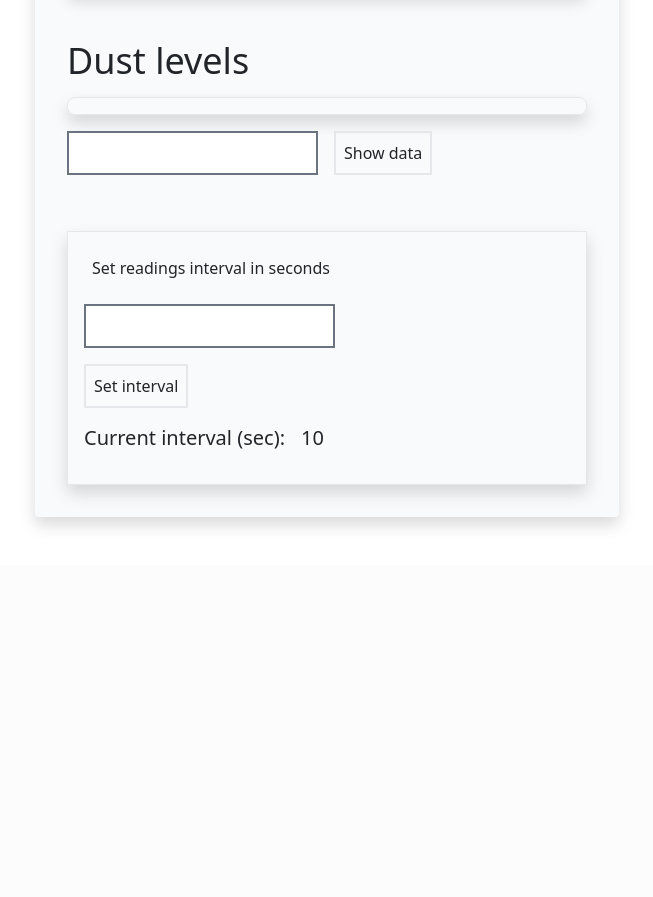
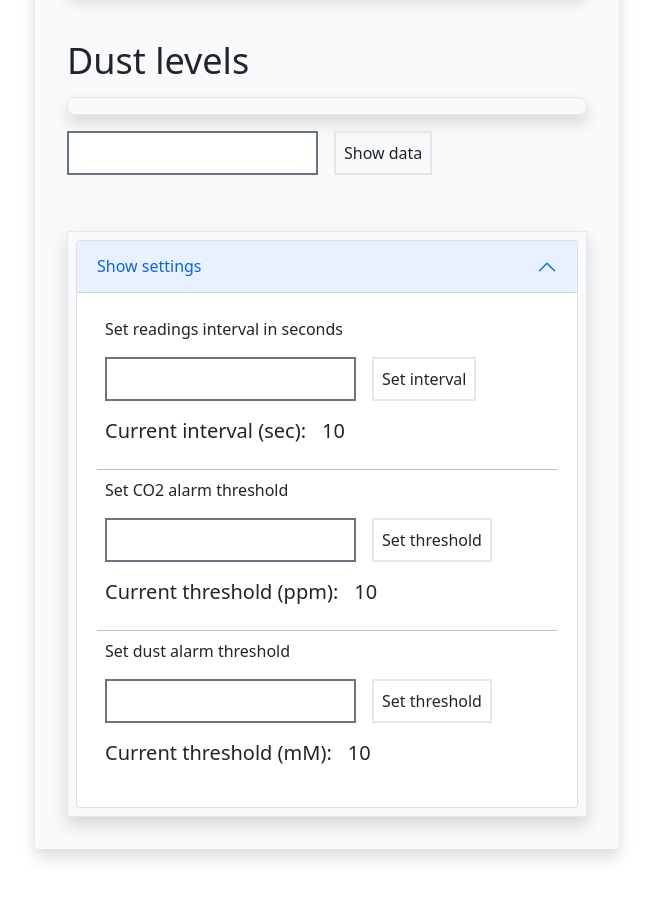
Before and after one commit to x4wiz/CITS5506_Server_Codebase, a Flask app: page /p1 in a window 1280 px wide. Shown: the part 955-1852 px from the top of the page, without its empty margins (313-966 px from the left). Before the commit the page ends 1482 px from the top, so only its background shows below. Run offline with Flask 2, Linux system fonts and the light colour scheme; the visitor is signed in with stand-in values (Sample User, id 1); some libraries are stand-ins or nearby versions.

Commit message:
settings block / datetime fixed

```diff
--- a/app/models.py
+++ b/app/models.py
@@ -30,7 +30,7 @@
 
 class Data(db.Model):
     id = db.Column(db.Integer, db.Identity(start=1, cycle=True), primary_key=True)
-    timestamp = db.Column(db.DateTime, index=True)
+    timestamp = db.Column(db.DateTime, default=datetime.now)
     temp = db.Column(db.Float)
     humid = db.Column(db.Float)
     heat = db.Column(db.Float)
--- a/app/routes.py
+++ b/app/routes.py
@@ -1,6 +1,5 @@
 import json
-from datetime import datetime
-
+from datetime import datetime, timezone
 from flask import request, render_template, jsonify, flash, redirect, \
     url_for
 from flask_login import current_user, login_user, logout_user, login_required, \
@@ -11,8 +10,8 @@
 from app import db
 from app.forms import LoginForm
 from app.forms import RegistrationForm
+from app.functions.api_header import authorize_request
 from app.functions.helpers import analise_co2_over1000, moving_average
-from app.functions.api_header import authorize_request
 from app.models import User, Data
 
 
@@ -80,7 +79,6 @@
 # --- receive data from device --- #
 @app.route('/api/v1/receive_data', methods=["POST"])
 def receive_data():
-
     response = request.get_json()
     print(response)
     # with open('app/static/readings.txt', 'a') as file:
@@ -93,10 +91,11 @@
     dust = float(response["data"].split(" ")[3])
     co2 = int(response["data"].split(" ")[4])
     tvoc = int(response["data"].split(" ")[5])
-    timestamp = datetime.now()
-    print(timestamp)
+    timestamp = datetime.utcnow()
+    local_time = timestamp.replace(tzinfo=timezone.utc).astimezone(tz=None)
+    print("Local time on receiving: ", local_time)
 
-    data = Data(timestamp=timestamp, temp=temp, humid=humid, heat=heat,
+    data = Data(temp=temp, humid=humid, heat=heat,
                 dust=dust, co2=co2, tvoc=tvoc)
     db.session.add(data)
     db.session.commit()
@@ -125,6 +124,9 @@
 def get_readings():
     response = Data.query.order_by(Data.id.desc()).first().as_dict()
     print(response)
+    timestamp = datetime.utcnow()
+    local_time = timestamp.replace(tzinfo=timezone.utc).astimezone(tz=None)
+    print(local_time)
     return response
 
 
@@ -175,6 +177,23 @@
     with open('app/static/settings.json', 'r+') as file:
         data = json.load(file)
         data["interval"] = int(response["interval"])
+        file.seek(0)
+        json.dump(data, file, indent=4)
+        file.truncate()
+    return response
+
+
+# --- set CO2 and dust thresholds ---- #
+@app.route('/api/v1/set_threshold', methods=["POST", "GET"])
+def set_threshold():
+    response = request.get_json()
+    print(response)
+    with open('app/static/settings.json', 'r+') as file:
+        data = json.load(file)
+        if response["sensor"] == "co2":
+            data["co2_threshold"] = int(response["threshold"])
+        else:
+            data["dust_threshold"] = response["threshold"]
         file.seek(0)
         json.dump(data, file, indent=4)
         file.truncate()
--- a/app/static/dist/main.css
+++ b/app/static/dist/main.css
@@ -884,6 +884,15 @@
   border-bottom-width: calc(1px * var(--tw-divide-y-reverse));
 }
 
+.divide-black > :not([hidden]) ~ :not([hidden]) {
+  --tw-divide-opacity: 1;
+  border-color: rgba(0, 0, 0, var(--tw-divide-opacity));
+}
+
+.divide-opacity-25 > :not([hidden]) ~ :not([hidden]) {
+  --tw-divide-opacity: 0.25;
+}
+
 .self-center {
   align-self: center;
 }
--- a/app/static/js/draw_chart.js
+++ b/app/static/js/draw_chart.js
@@ -8,6 +8,7 @@
     dust: []
 }
 
+// Options for CO2 chart
 let options1 = {
     chart: {
         type: 'line'
@@ -52,6 +53,8 @@
         max: 2000
     }
 }
+
+// Options for the temp / humid / tVOC chart
 let options2 = {
     chart: {
         type: 'line'
@@ -82,9 +85,14 @@
         labels: {
             show: false
         }
+    },
+    yaxis: {
+        min: 0,
+        max: 150
     }
 }
 
+// Options for the dust chart
 let options3 = {
     chart: {
         type: 'line'
--- a/app/static/js/js.js
+++ b/app/static/js/js.js
@@ -7,6 +7,10 @@
 let updating, chart_refresh
 let chart1, chart2
 let num_readings = 100
+
+//-----------------------------------//
+// ----- Settings functions ---------//
+//-----------------------------------//
 
 const set_interval = () => {
     let interval = document.getElementById("readings_interval").value
@@ -20,6 +24,20 @@
     })
     restart_chart_refresh(interval)
     console.log(interval)
+}
+
+const set_threshold = (sensor) => {
+    let co2 = document.getElementById("new_co2_threshold").value
+    let dust = document.getElementById("new_dust_threshold").value
+    $.ajax({
+        url: `${base_path}/set_threshold`,
+        type: "POST",
+        contentType: "application/json",
+        data: JSON.stringify({
+            threshold: sensor === 'co2' ? co2 : dust,
+            sensor: sensor
+        })
+    })
 }
 
 const set_num_readings = () => {
@@ -44,6 +62,10 @@
         console.log(data)
         document.getElementById("cur_interval").innerText = data
             .interval
+        document.getElementById("cur_co2_threshold").innerText = data
+            .co2_threshold
+        document.getElementById("cur_dust_threshold").innerText = data
+            .dust_threshold
         console.log(!data.stop_alarm && data.alarm)
         if (!data.stop_alarm && data.alarm) show_alert()
         if (!data.alarm) hide_alert()
--- a/app/static/settings.json
+++ b/app/static/settings.json
@@ -1,6 +1,8 @@
 {
-    "alarm": false,
+    "alarm": true,
     "interval": 10,
     "readings_on": true,
-    "stop_alarm": false
+    "stop_alarm": false,
+    "co2_threshold": 1200,
+    "dust_threshold": "0.15"
 }
--- a/app/templates/prototype_1.html
+++ b/app/templates/prototype_1.html
@@ -18,7 +18,8 @@
 
 			<div class="flex flex-col justify-center mb-2">
 				<div class="text-4xl flex-auto text-center m-2">Air quality
-				                                                inside</div>
+				                                                inside
+				</div>
 				<div class="flex-auto text-center m-2">
 					<span class="text-gray-300">Last updated:</span>
 					<span id="reading_time" class="text-gray-300">10:45</span>
@@ -39,7 +40,8 @@
 					<div class="flex justify-evenly divide-x">
 						<div class="flex flex-row p-3 self-center">
 							<div id="dust" class="font-mono text-7xl text-green-400">0
-							                                                         .11</div>
+							                                                         .11
+							</div>
 							<div class="mt-3 ml-2 text-lg">mM</div>
 						</div>
 						<div class="flex flex-row p-3 self-center">
@@ -50,7 +52,8 @@
 					<div class="flex justify-around divide-x">
 						<div class="flex flex-row p-3 self-center">
 							<div id="co2" class="font-mono text-7xl
-							text-yellow-400">1005</div>
+							text-yellow-400">1005
+							</div>
 							<div class="mt-3 ml-2 text-lg">ppm</div>
 						</div>
 					</div>
@@ -91,24 +94,82 @@
 				</button>
 			</div>
 
-			<div id="controls" class="border-1 shadow m-2 p-2 mt-5">
+			<div class="accordion border-1 shadow m-2 p-2 mt-5" id="settings_block">
+				<div class="accordion-item">
+					<h2 class="accordion-header" id="settings_header">
+						<button class="accordion-button" type="button"
+						        data-bs-toggle="collapse" data-bs-target="#settings_body"
+						        aria-expanded="false" aria-controls="settings_body">
+							Show settings
+						</button>
+					</h2>
+					<div id="settings_body" class="accordion-collapse collapse show"
+					     aria-labelledby="settings_header"
+					     data-bs-parent="#settings_bloc">
+						<div class="accordion-body">
+							<div class="flex flex-col divide-y divide-black divide-opacity-25">
+
+								{#		SET READING INTERVAL	#}
 								<div>
-					<label for="readings_interval" class="p-2 m-2">Set readings
+									<label for="readings_interval" class="m-2">Set readings
 									                                           interval in
-					                                               seconds</label><br>
-					<input class="border-2 p-2
-			m-2 hover:bg-gray-50 text-l" type="number" min="3"
+									                                           seconds</label>
+									<div class="flex flex-row">
+										<input class="border-2 p-2 m-2 hover:bg-gray-50 text-l" type="number" min="3"
 										       id="readings_interval"><br>
-					<button onclick="set_interval()" class="border-2 p-2
-			m-2 text-l hover:bg-gray-50">Set interval
+										<button onclick="set_interval()" class="border-2 p-2 m-2 text-l hover:bg-gray-50">Set interval
 										</button>
+
+									</div>
 									<div class="flex flex-row p-2 text-xl">
-						<p class="">Current interval (sec): </p>
+										<p>Current interval (sec): </p>
 										<p id="cur_interval" class="pl-4">10</p>
+									</div>
+								</div>
+
+								{#		SET CO2 max level	#}
+								<div>
+									<label for="readings_interval" class="m-2">Set CO2 alarm
+								                                           threshold</label>
+									<div class="flex flex-row">
+										<input class="border-2 p-2 m-2 hover:bg-gray-50 text-l" type="number" min="500"
+										       id="new_co2_threshold"><br>
+										<button onclick="set_threshold('co2')" class="border-2 p-2 m-2 text-l hover:bg-gray-50">Set
+										                                                                                        threshold
+										</button>
+									</div>
+									<div class="flex flex-row p-2 text-xl">
+										<p>Current threshold (ppm): </p>
+										<p id="cur_co2_threshold" class="pl-4">10</p>
+									</div>
+								</div>
+
+								{#		SET dust max level	#}
+								<div>
+									<label for="readings_interval" class="m-2">Set dust alarm
+								                                           threshold</label>
+									<div class="flex flex-row">
+										<input class="border-2 p-2 m-2 hover:bg-gray-50 text-l"
+										       type="number" min="500"
+										       id="new_dust_threshold"><br>
+										<button onclick="set_threshold('dust')" class="border-2 p-2 m-2 text-l hover:bg-gray-50">Set
+										                                                                                         threshold
+										</button>
+									</div>
+									<div class="flex flex-row p-2 text-xl">
+										<p>Current threshold (mM): </p>
+										<p id="cur_dust_threshold" class="pl-4">10</p>
 									</div>
 								</div>
 							</div>
 						</div>
+					</div>
+				</div>
+			</div>
+
+
+		</div>
+
 
 		<script src="https://cdn.jsdelivr.net/npm/apexcharts"></script>
 
```
Lines whose indentation alone changed are shown as unchanged.
